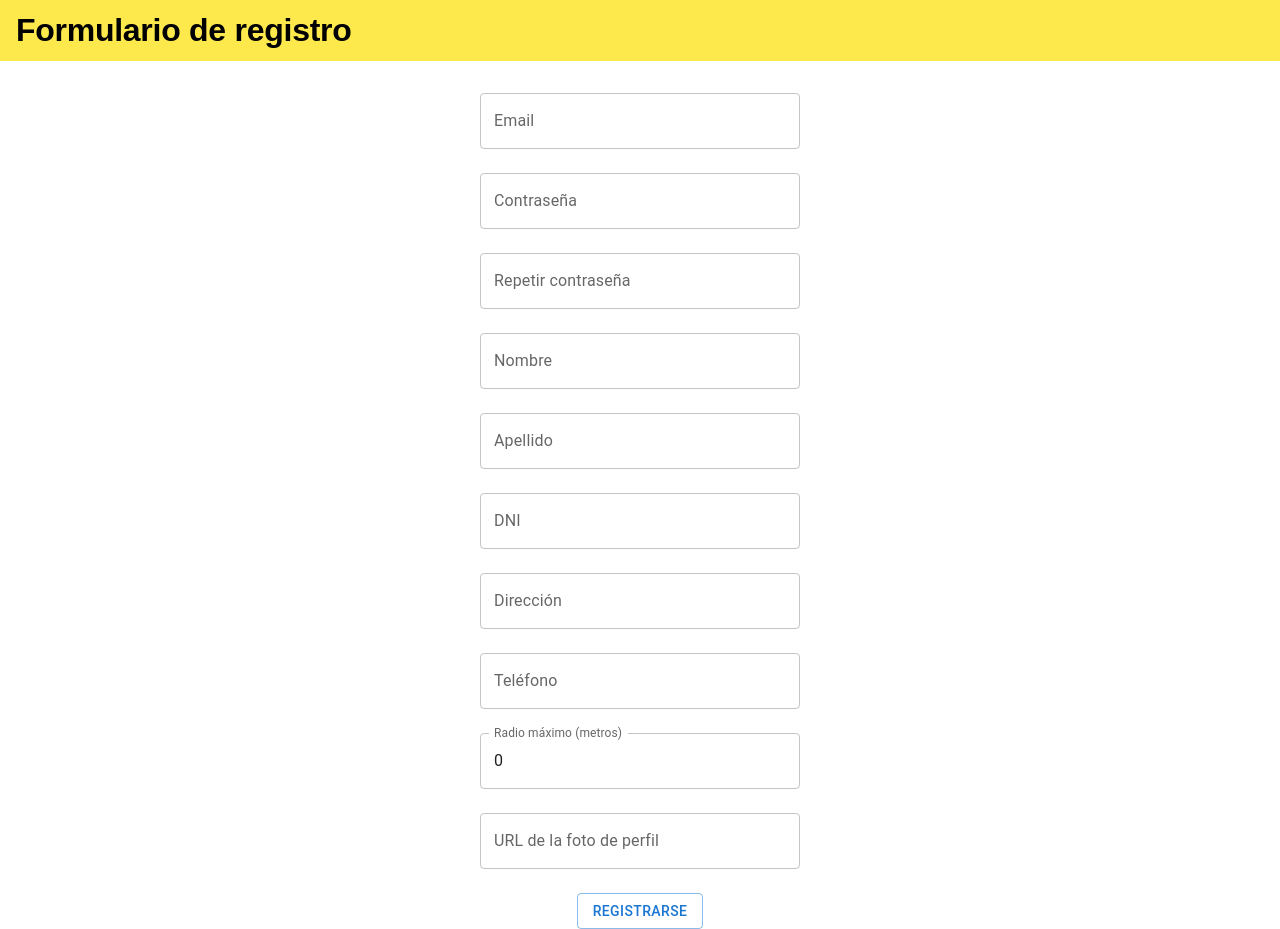
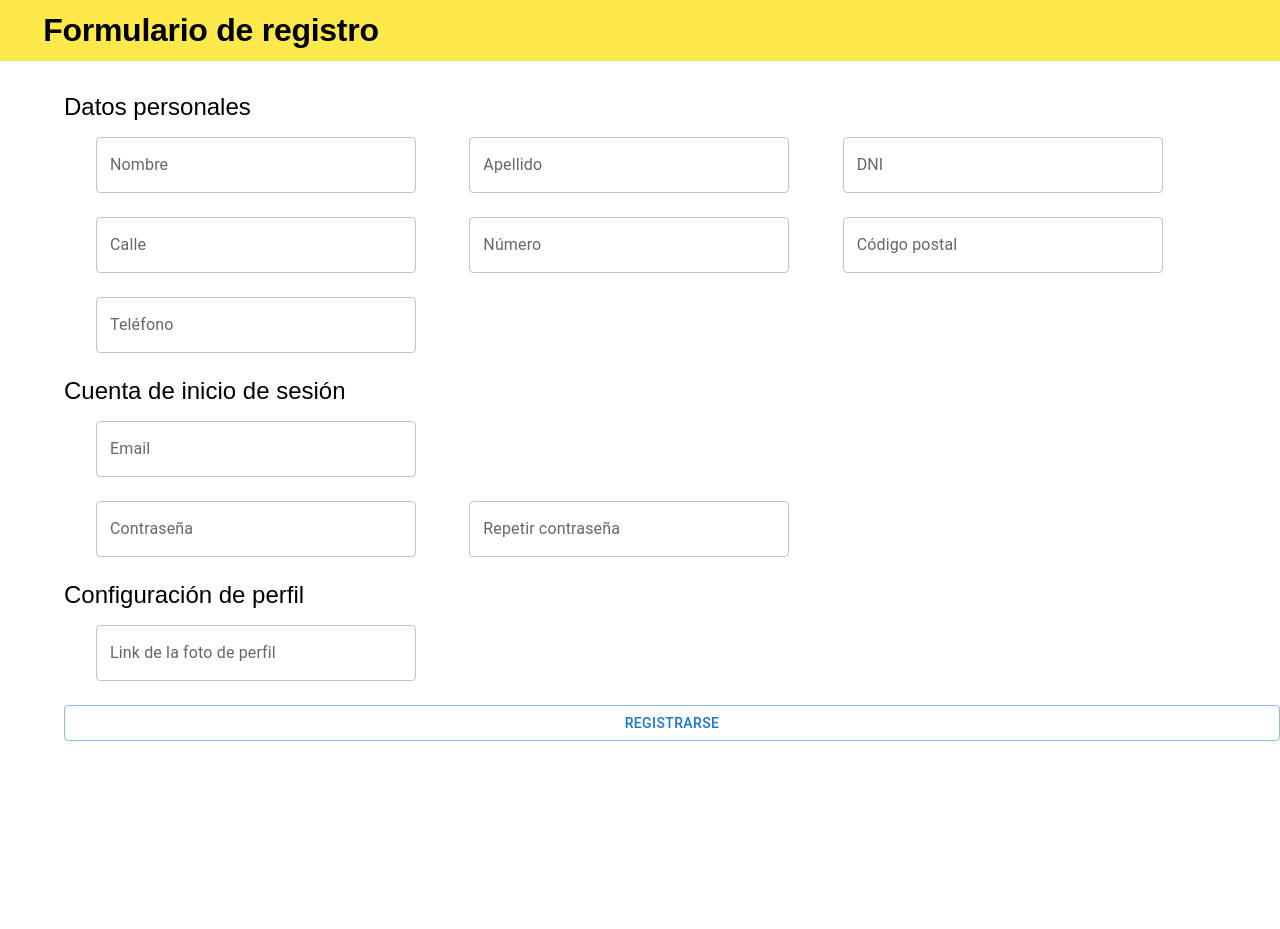
Before and after one commit to fiubyte/bafix-web, a React (Create React App) app: page / in a window 1280 px wide. Shown: the top 929 px of the page. After the commit the page ends 800 px from the top, so only its background shows below. Built offline with nearby package versions, Linux system fonts and the light colour scheme; no server answers; the HTML template or start-up script is replaced by a standard one.

Commit message:
fiubyte/.github#1 Organize input in grid

```diff
--- a/src/components/RegisterForm/RegisterForm.css
+++ b/src/components/RegisterForm/RegisterForm.css
@@ -1,13 +1,16 @@
 .RegisterForm {
   display: flex;
   flex-direction: column;
-  align-items: center;
-  justify-content: center;
   width: 100%;
-  height: 100%;
 }
 
 .RegisterForm-input {
   margin-bottom: 1.5rem;
   min-width: 20rem;
 }
+
+.RegisterForm-grid {
+  max-width: 70rem;
+  margin-top: 1rem;
+  margin-left: 2rem;
+}
--- a/src/components/RegisterForm/RegisterForm.tsx
+++ b/src/components/RegisterForm/RegisterForm.tsx
@@ -1,6 +1,6 @@
 import {useFormik} from "formik";
 import "./RegisterForm.css";
-import {Button, TextField} from "@mui/material";
+import {Button, Grid, TextField, Typography} from "@mui/material";
 import axios from "axios";
 import config from "../../config";
 import * as Yup from 'yup';
@@ -14,10 +14,12 @@ const RegisterForm = () => {
     name: Yup.string().required("Campo requerido"),
     surname: Yup.string().required("Campo requerido"),
     document_number: Yup.string().required("Campo requerido"),
-    address: Yup.string().required("Campo requerido"),
+    street: Yup.string().required("Campo requerido"),
+    street_number: Yup.string().required("Campo requerido"),
+    postal_code: Yup.string().required("Campo requerido"),
     phone_number: Yup.string().required("Campo requerido"),
     max_radius: Yup.number().max(30, "El radio máximo debe ser menor o igual a 30").min(1, "El radio máximo debe ser mayor o igual a 1").required("Campo requerido"),
-    profile_photo_url: Yup.string().url("URL inválida").required("Campo requerido"),
+    profile_photo_url: Yup.string().required("Campo requerido"),
   });
 
   const formik = useFormik({
@@ -28,7 +30,9 @@ const RegisterForm = () => {
       name: "",
       surname: "",
       document_number: "",
-      address: "",
+      street: "",
+      street_number: "",
+      postal_code: "",
       phone_number: "",
       max_radius: 0,
       profile_photo_url: "",
@@ -51,6 +55,103 @@ const RegisterForm = () => {
 
   return (
     <form onSubmit={formik.handleSubmit} className={"RegisterForm"} noValidate autoComplete={"off"}>
+      <Typography variant={"h3"}>Datos personales</Typography>
+      <Grid container className={"RegisterForm-grid"}>
+        <Grid item xs={4}>
+          <TextField
+            label={"Nombre"}
+            variant="outlined"
+            type="text"
+            name="name"
+            value={formik.values.name}
+            onChange={formik.handleChange}
+            error={formik.touched.name && Boolean(formik.errors.name)}
+            helperText={formik.touched.name && formik.errors.name}
+            className={"RegisterForm-input"}
+          />
+        </Grid>
+        <Grid item xs={4}>
+          <TextField
+            label={"Apellido"}
+            variant="outlined"
+            type="text"
+            name="surname"
+            value={formik.values.surname}
+            onChange={formik.handleChange}
+            error={formik.touched.surname && Boolean(formik.errors.surname)}
+            helperText={formik.touched.surname && formik.errors.surname}
+            className={"RegisterForm-input"}
+          />
+        </Grid>
+        <Grid item xs={4}>
+          <TextField
+            label={"DNI"}
+            variant="outlined"
+            type="text"
+            name="document_number"
+            value={formik.values.document_number}
+            onChange={formik.handleChange}
+            error={formik.touched.document_number && Boolean(formik.errors.document_number)}
+            helperText={formik.touched.document_number && formik.errors.document_number}
+            className={"RegisterForm-input"}
+          />
+        </Grid>
+        <Grid item xs={4}>
+          <TextField
+            label={"Calle"}
+            variant="outlined"
+            type="text"
+            name="street"
+            value={formik.values.street}
+            onChange={formik.handleChange}
+            error={formik.touched.street && Boolean(formik.errors.street)}
+            helperText={formik.touched.street && formik.errors.street}
+            className={"RegisterForm-input"}
+          />
+        </Grid>
+        <Grid item xs={4}>
+          <TextField
+            label={"Número"}
+            variant="outlined"
+            type="text"
+            name="street_number"
+            value={formik.values.street_number}
+            onChange={formik.handleChange}
+            error={formik.touched.street_number && Boolean(formik.errors.street_number)}
+            helperText={formik.touched.street_number && formik.errors.street_number}
+            className={"RegisterForm-input"}
+          />
+        </Grid>
+        <Grid item xs={4}>
+          <TextField
+            label={"Código postal"}
+            variant="outlined"
+            type="text"
+            name="postal_code"
+            value={formik.values.postal_code}
+            onChange={formik.handleChange}
+            error={formik.touched.postal_code && Boolean(formik.errors.postal_code)}
+            helperText={formik.touched.postal_code && formik.errors.postal_code}
+            className={"RegisterForm-input"}
+          />
+        </Grid>
+        <Grid item xs={4}>
+          <TextField
+            label={"Teléfono"}
+            variant="outlined"
+            type="text"
+            name="phone_number"
+            value={formik.values.phone_number}
+            onChange={formik.handleChange}
+            error={formik.touched.phone_number && Boolean(formik.errors.phone_number)}
+            helperText={formik.touched.phone_number && formik.errors.phone_number}
+            className={"RegisterForm-input"}
+          />
+        </Grid>
+      </Grid>
+      <Typography variant={"h3"}>Cuenta de inicio de sesión</Typography>
+      <Grid container className={"RegisterForm-grid"}>
+        <Grid item xs={4}>
           <TextField
             label={"Email"}
             variant="outlined"
@@ -62,6 +163,9 @@ const RegisterForm = () => {
             helperText={formik.touched.email && formik.errors.email}
             className={"RegisterForm-input"}
           />
+        </Grid>
+        <Grid item xs={8}></Grid>
+        <Grid item xs={4}>
           <TextField
             label={"Contraseña"}
             variant="outlined"
@@ -73,6 +177,8 @@ const RegisterForm = () => {
             helperText={formik.touched.password && formik.errors.password}
             className={"RegisterForm-input"}
           />
+        </Grid>
+        <Grid item xs={4}>
           <TextField
             label={"Repetir contraseña"}
             variant="outlined"
@@ -84,74 +190,13 @@ const RegisterForm = () => {
             helperText={formik.touched.password2 && formik.errors.password2}
             className={"RegisterForm-input"}
           />
+        </Grid>
+      </Grid>
+      <Typography variant={"h3"}>Configuración de perfil</Typography>
+      <Grid container className={"RegisterForm-grid"}>
+        <Grid item xs={4}>
           <TextField
-        label={"Nombre"}
-        variant="outlined"
-        type="text"
-        name="name"
-        value={formik.values.name}
-        onChange={formik.handleChange}
-        error={formik.touched.name && Boolean(formik.errors.name)}
-        helperText={formik.touched.name && formik.errors.name}
-        className={"RegisterForm-input"}
-      />
-      <TextField
-        label={"Apellido"}
-        variant="outlined"
-        type="text"
-        name="surname"
-        value={formik.values.surname}
-        onChange={formik.handleChange}
-        error={formik.touched.surname && Boolean(formik.errors.surname)}
-        helperText={formik.touched.surname && formik.errors.surname}
-        className={"RegisterForm-input"}
-      />
-      <TextField
-        label={"DNI"}
-        variant="outlined"
-        type="text"
-        name="document_number"
-        value={formik.values.document_number}
-        onChange={formik.handleChange}
-        error={formik.touched.document_number && Boolean(formik.errors.document_number)}
-        helperText={formik.touched.document_number && formik.errors.document_number}
-        className={"RegisterForm-input"}
-      />
-      <TextField
-        label={"Dirección"}
-        variant="outlined"
-        type="text"
-        name="address"
-        value={formik.values.address}
-        onChange={formik.handleChange}
-        error={formik.touched.address && Boolean(formik.errors.address)}
-        helperText={formik.touched.address && formik.errors.address}
-        className={"RegisterForm-input"}
-      />
-      <TextField
-        label={"Teléfono"}
-        variant="outlined"
-        type="text"
-        name="phone_number"
-        value={formik.values.phone_number}
-        onChange={formik.handleChange}
-        error={formik.touched.phone_number && Boolean(formik.errors.phone_number)}
-        helperText={formik.touched.phone_number && formik.errors.phone_number}
-        className={"RegisterForm-input"}
-      />
-      <TextField
-        label={"Radio máximo (metros)"}
-        variant="outlined"
-        type="number"
-        name="max_radius"
-        value={formik.values.max_radius}
-        onChange={formik.handleChange}
-        error={formik.touched.max_radius && Boolean(formik.errors.max_radius)}
-        helperText={formik.touched.max_radius && formik.errors.max_radius}
-        className={"RegisterForm-input"}
-      />
-      <TextField
-        label={"URL de la foto de perfil"}
+            label={"Link de la foto de perfil"}
             variant="outlined"
             type="text"
             name="profile_photo_url"
@@ -161,6 +206,8 @@ const RegisterForm = () => {
             helperText={formik.touched.profile_photo_url && formik.errors.profile_photo_url}
             className={"RegisterForm-input"}
           />
+        </Grid>
+      </Grid>
       <Button variant={"outlined"} type="submit">Registrarse</Button>
     </form>
   );
--- a/src/pages/RegisterPage/RegisterPage.css
+++ b/src/pages/RegisterPage/RegisterPage.css
@@ -2,12 +2,10 @@
   display: flex;
   flex-direction: column;
   justify-content: center;
-  align-items: center;
 }
 
 .RegisterPage-title {
-  font-size: 2rem;
-  margin-left: 1rem;
+  margin-left: 2rem;
 }
 
 .RegisterPage-banner {
@@ -18,4 +16,5 @@
 
 .RegisterPage-form {
   margin-top: 2rem;
+  margin-left: 4rem;
 }
--- a/src/styles/themes.tsx
+++ b/src/styles/themes.tsx
@@ -9,9 +9,11 @@ const mainTheme = createTheme({
     h2: {
       fontWeight: "bold",
       fontFamily: "DM Sans, sans-serif",
+      fontSize: "2rem",
     },
     h3: {
       fontFamily: "DM Sans, sans-serif",
+      fontSize: "1.5rem",
     }
   }
 });
```
Lines whose indentation alone changed are shown as unchanged.
